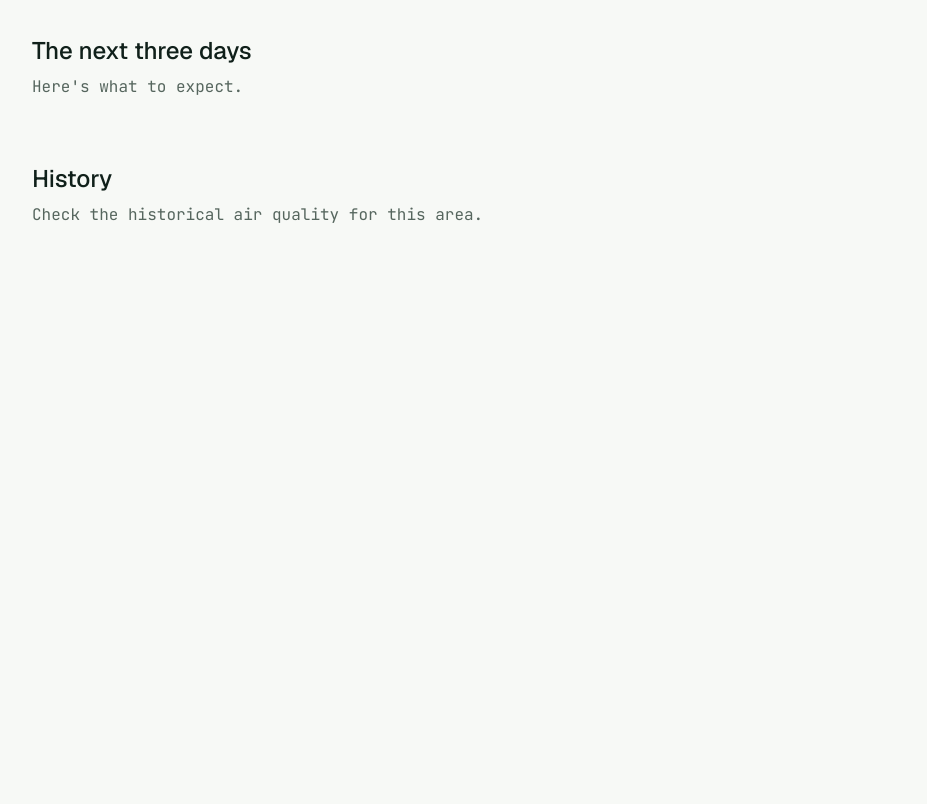
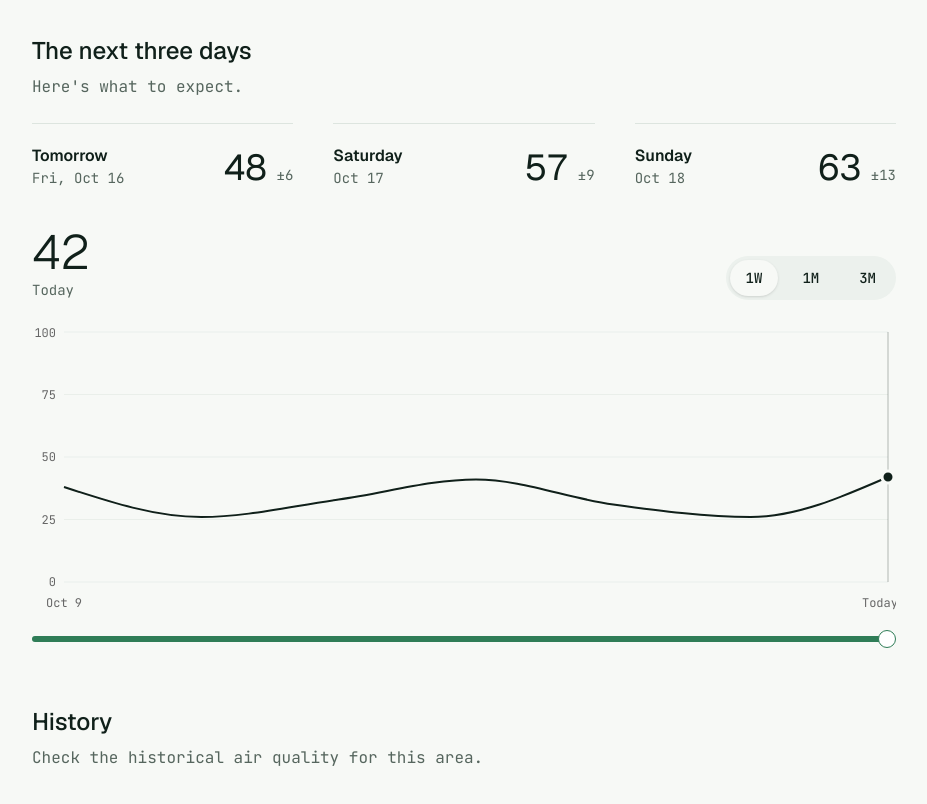
Before and after one commit to RMin280/senior_project, a Next.js app in the folder frontend/: page /zipcodes/75201 in a window 1280 px wide. Shown: the part 800-1604 px from the top of the page, without its empty margins (176-1103 px from the left). Before the commit the page ends 1123 px from the top, so only its background shows below. Built offline with nearby package versions, Linux system fonts and the light colour scheme.

Commit message:
Add forecasting and trend chart template, need to add forecasting capabilities on chart

```diff
--- /dev/null
+++ b/frontend/components/ui/slider.tsx
@@ -0,0 +1,57 @@
+import { Slider as SliderPrimitive } from "@base-ui/react/slider"
+import { cn } from "cn"
+
+function Slider({
+  className,
+  defaultValue,
+  value,
+  min = 0,
+  max = 100,
+  getAriaLabel,
+  getAriaValueText,
+  ...props
+}: SliderPrimitive.Root.Props &
+  Pick<SliderPrimitive.Thumb.Props, "getAriaLabel" | "getAriaValueText">) {
+
+  const _values = Array.isArray(value)
+    ? value
+    : Array.isArray(defaultValue)
+      ? defaultValue
+      : [min, max]
+
+  return (
+    <SliderPrimitive.Root
+      className={cn("data-horizontal:w-full data-vertical:h-full", className)}
+      data-slot="slider"
+      defaultValue={defaultValue}
+      value={value}
+      min={min}
+      max={max}
+      thumbAlignment="edge"
+      {...props}
+    >
+      <SliderPrimitive.Control className="relative flex w-full touch-none items-center select-none data-disabled:opacity-50 data-vertical:h-full data-vertical:min-h-40 data-vertical:w-auto data-vertical:flex-col">
+        <SliderPrimitive.Track
+          data-slot="slider-track"
+          className="relative grow overflow-hidden rounded-full bg-muted select-none data-horizontal:h-1.5 data-horizontal:w-full data-vertical:h-full data-vertical:w-1.5"
+        >
+          <SliderPrimitive.Indicator
+            data-slot="slider-range"
+            className="bg-primary select-none data-horizontal:h-full data-vertical:w-full"
+          />
+        </SliderPrimitive.Track>
+        {Array.from({ length: _values.length }, (_, index) => (
+          <SliderPrimitive.Thumb
+            data-slot="slider-thumb"
+            key={index}
+            getAriaLabel={getAriaLabel}
+            getAriaValueText={getAriaValueText}
+            className="relative block size-4.5 shrink-0 rounded-full border border-ring bg-white ring-ring/50 transition-[color,box-shadow] select-none after:absolute after:-inset-2 hover:ring-1 focus-visible:ring-1 focus-visible:outline-hidden active:ring-1 disabled:pointer-events-none disabled:opacity-50"
+          />
+        ))}
+      </SliderPrimitive.Control>
+    </SliderPrimitive.Root>
+  )
+}
+
+export { Slider }
--- /dev/null
+++ b/frontend/features/forecast/components/forecast-day.tsx
@@ -0,0 +1,21 @@
+type ForecastDayProps = {
+  day: string
+  date: string
+  aqi: number
+  error: number
+}
+
+export function ForecastDay({ day, date, aqi, error }: ForecastDayProps) {
+  return (
+    <div className="flex items-end justify-between border-t pt-5">
+      <div>
+        <h3 className="font-display text-base font-semibold">{day}</h3>
+        <p className="text-sm text-muted-foreground">{date}</p>
+      </div>
+      <p>
+        <span className="font-display text-4xl tabular-nums">{aqi}</span>{" "}
+        <span className="text-sm text-muted-foreground">±{error}</span>
+      </p>
+    </div>
+  )
+}
--- a/frontend/features/forecast/components/forecast-section.tsx
+++ b/frontend/features/forecast/components/forecast-section.tsx
@@ -1,4 +1,25 @@
 import { Section } from "@/components/layout/section"
+import { ForecastDay } from "./forecast-day"
+import { TimelineChart } from "./timeline-chart"
+
+// Sample data now, replace with API
+const forecast = [
+  { day: "Tomorrow", date: "Fri, Oct 16", aqi: 48, error: 6 },
+  { day: "Saturday", date: "Oct 17", aqi: 57, error: 9 },
+  { day: "Sunday", date: "Oct 18", aqi: 63, error: 13 },
+]
+
+// 90 days of sample history ending today (Oct 15), which matches the AQI card's 42.
+const history = Array.from({ length: 90 }, (_, i) => {
+  const date = new Date(2026, 9, 15 - 89 + i)
+  return {
+    date: date.toLocaleDateString("en-US", { month: "short", day: "numeric" }),
+    aqi:
+      i === 89
+        ? 42
+        : Math.round(45 + 12 * Math.sin(i / 5) + 8 * Math.sin(i * 1.7)),
+  }
+})
 
 export function ForecastSection() {
   return (
@@ -6,6 +27,13 @@ export function ForecastSection() {
       id="forecast"
       title="The next three days"
       description="Here's what to expect."
-    />
+    >
+      <div className="mt-6 grid gap-x-10 gap-y-2 sm:grid-cols-3">
+        {forecast.map((day) => (
+          <ForecastDay key={day.day} {...day} />
+        ))}
+      </div>
+      <TimelineChart history={history} />
+    </Section>
   )
 }
--- /dev/null
+++ b/frontend/features/forecast/components/timeline-chart.tsx
@@ -0,0 +1,170 @@
+"use client"
+
+// NEED TO ADD FUTURE FORECASTING ON TIMELINE CHART
+
+import { useState } from "react"
+import {
+  CartesianGrid,
+  Line,
+  LineChart,
+  ReferenceDot,
+  ReferenceLine,
+  XAxis,
+  YAxis,
+} from "recharts"
+import {
+  ChartContainer,
+  ChartTooltip,
+  type ChartConfig,
+} from "@/components/ui/chart"
+import { Slider } from "@/components/ui/slider"
+import { ToggleGroup, ToggleGroupItem } from "@/components/ui/toggle-group"
+
+// Same shape as the points from the backend's /history endpoint
+type MeasuredDay = { date: string; aqi: number }
+
+type TimelineChartProps = {
+  history: MeasuredDay[]
+}
+
+// Time Ranges (Days shown on the chart)
+// Todo: Add 1Y and 3D
+const ranges = { "1W": 7, "1M": 30, "3M": 90 }
+type Range = keyof typeof ranges
+
+// Chart Coloring
+const chartConfig = {
+  aqi: { label: "AQI", color: "var(--foreground)" },
+} satisfies ChartConfig
+
+//////////////////////////////////////////////////////////////////////////
+
+export function TimelineChart({ history }: TimelineChartProps) {
+  const [range, setRange] = useState<Range>("1W") //1 week by default
+  const [active, setActive] = useState<number | null>(null) //index of day being hovered on
+
+  // Visible Days (the last one is today)
+  const days = history.slice(-ranges[range])
+  const todayIndex = days.length - 1
+
+  // Active Day
+  const index = active ?? todayIndex
+  const point = days[index]
+
+  return (
+    <div className="mt-10 flex flex-col gap-6">
+      <div className="flex flex-wrap items-end justify-between gap-4">
+        {/* Active Day Readout */}
+        <div aria-live="polite">
+          <p className="font-display text-5xl font-light tabular-nums">
+            {point.aqi}
+          </p>
+          <p className="mt-1 text-sm text-muted-foreground">
+            {index === todayIndex ? "Today" : point.date}
+          </p>
+        </div>
+
+        {/* Time Range Pills */}
+        <ToggleGroup
+          aria-label="Time range"
+          value={[range]}
+          onValueChange={(value) => {
+            if (value[0]) {
+              setRange(value[0] as Range)
+              setActive(null)
+            }
+          }}
+          className="rounded-full bg-muted p-1"
+        >
+          {Object.keys(ranges).map((r) => (
+            <ToggleGroupItem
+              key={r}
+              value={r}
+              className="h-9 rounded-full px-4 text-sm aria-pressed:bg-background aria-pressed:shadow-sm"
+            >
+              {r}
+            </ToggleGroupItem>
+          ))}
+        </ToggleGroup>
+      </div>
+
+      {/* Trend Chart */}
+      <ChartContainer config={chartConfig} className="aspect-auto h-72 w-full">
+        <LineChart
+          accessibilityLayer
+          data={days}
+          margin={{ top: 8, right: 8, bottom: 0, left: 0 }}
+          onMouseMove={(state) => {
+            if (state.activeTooltipIndex != null) {
+              setActive(Number(state.activeTooltipIndex))
+            }
+          }}
+          onMouseLeave={() => setActive(null)}
+        >
+          {/* Grid and Axes */}
+          <CartesianGrid vertical={false} />
+          <XAxis
+            dataKey="date"
+            ticks={[days[0].date, days[todayIndex].date]}
+            tickFormatter={(date) =>
+              date === days[todayIndex].date ? "Today" : date
+            }
+            tickLine={false}
+            axisLine={false}
+            tickMargin={10}
+          />
+          <YAxis
+            width={32}
+            tickLine={false}
+            axisLine={false}
+            domain={[
+              0,
+              (max: number) => Math.max(100, Math.ceil(max / 50) * 50),
+            ]}
+          />
+
+          {/* Hover Tracking (no popup; the readout shows the day) */}
+          <ChartTooltip cursor={false} content={() => null} />
+
+          {/* Trend Line */}
+          <Line
+            dataKey="aqi"
+            type="monotone"
+            stroke="var(--color-aqi)"
+            strokeWidth={2}
+            dot={false}
+            activeDot={false}
+            isAnimationActive={false}
+          />
+
+          {/* Active Day Crosshair and Dot */}
+          <ReferenceLine
+            x={point.date}
+            stroke="var(--foreground)"
+            strokeOpacity={0.3}
+          />
+          <ReferenceDot
+            x={point.date}
+            y={point.aqi}
+            r={6}
+            fill="var(--foreground)"
+            stroke="var(--background)"
+            strokeWidth={3}
+          />
+        </LineChart>
+      </ChartContainer>
+
+      {/* Trend Line Slider */}
+      <Slider
+        getAriaLabel={() => "Move through days"}
+        getAriaValueText={(_, i) => `${days[i].date}: AQI ${days[i].aqi}`}
+        min={0}
+        max={todayIndex}
+        value={[index]}
+        onValueChange={(value) =>
+          setActive(Array.isArray(value) ? value[0] : value)
+        }
+      />
+    </div>
+  )
+}
```
